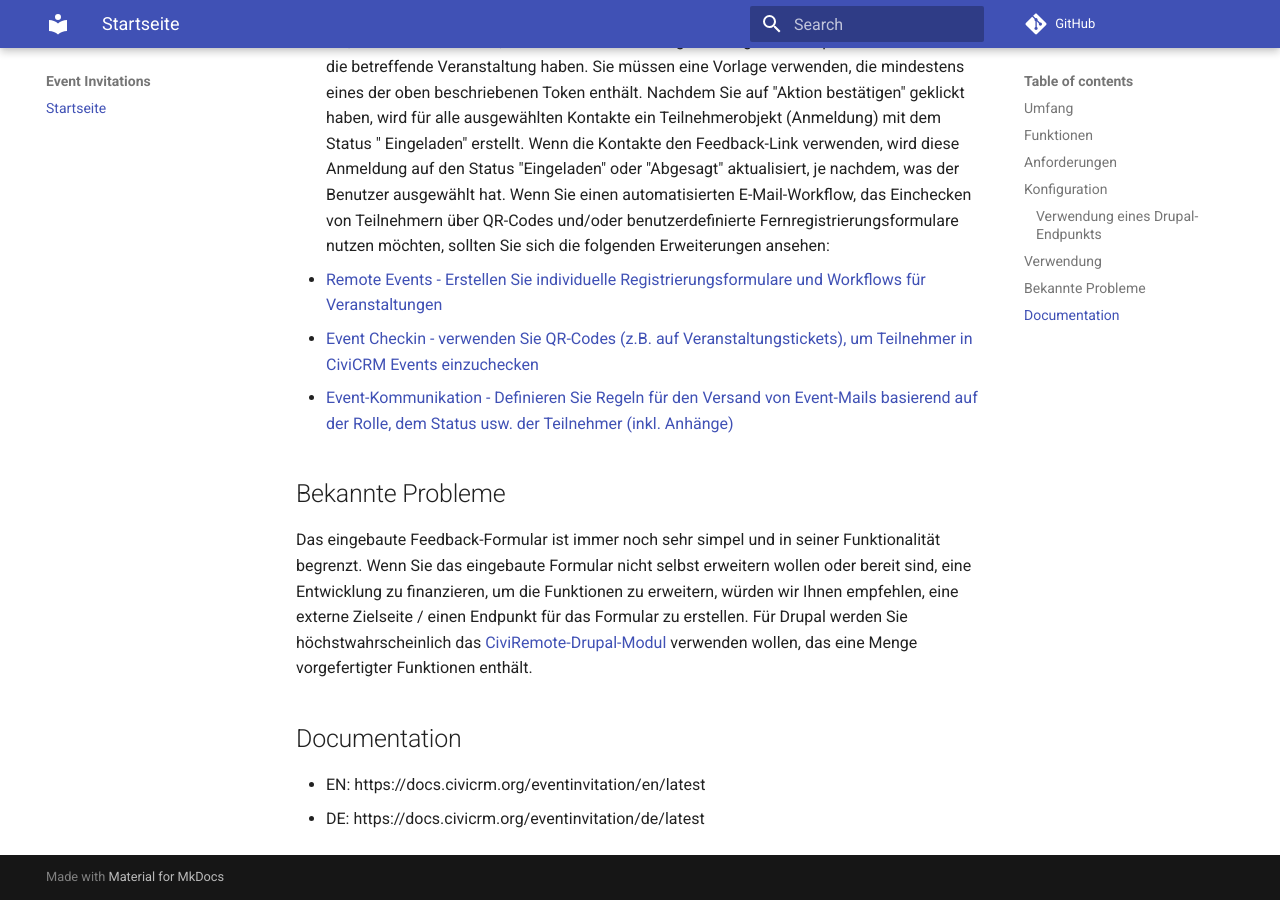
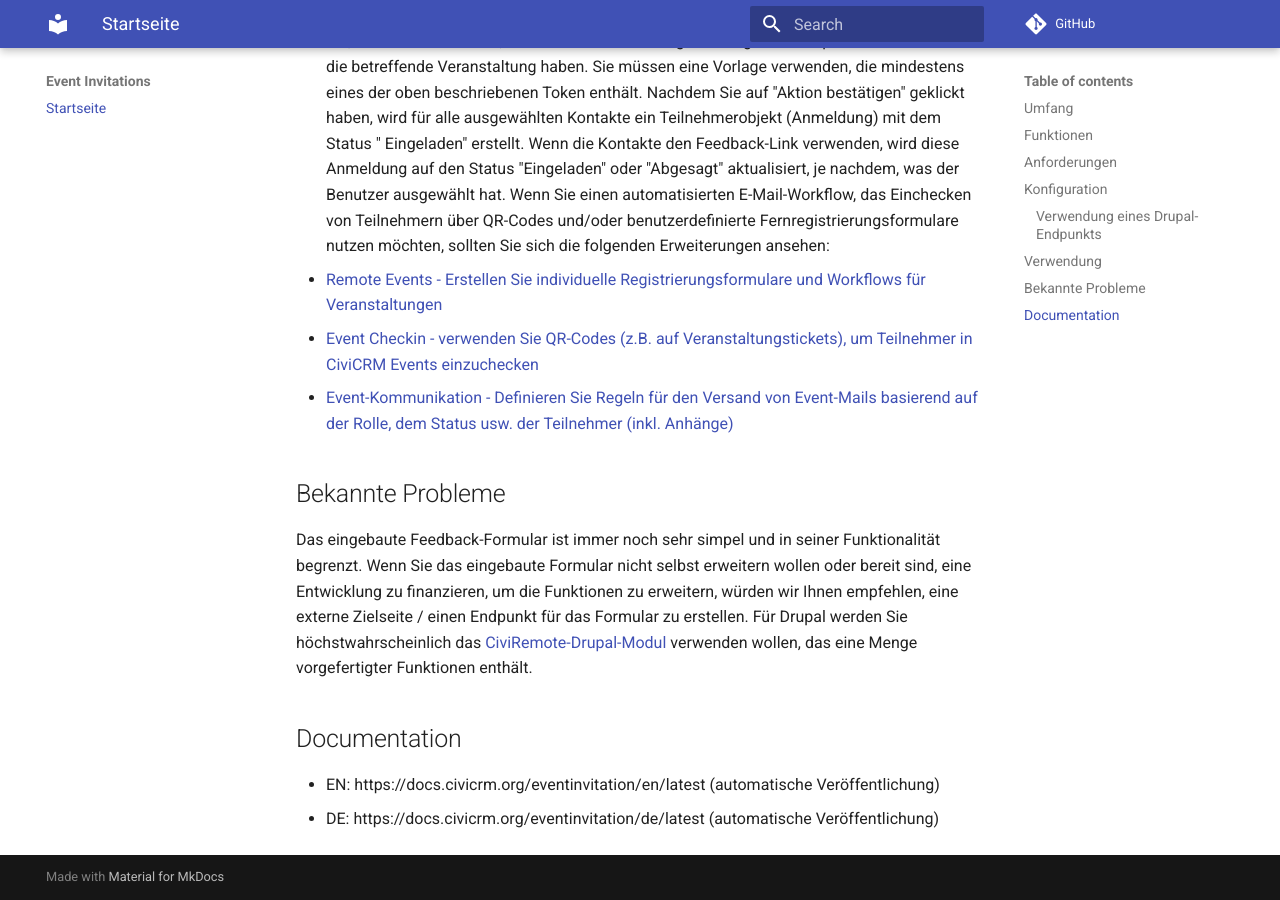
Before and after one commit to systopia/de.systopia.eventinvitation_de, an MkDocs documentation site: the page built from docs/index.md, in a window 1280 px wide and 900 px high, scrolled down 2119 px. Built offline with MkDocs 1.6.1 and Material for MkDocs 9.7.7, drawn with Linux system fonts in a browser that asks for light colours; comment, search, counter and statistics services are not loaded.

Commit message:
[docs] automatic publishing info

```diff
--- a/docs/index.md
+++ b/docs/index.md
@@ -112,5 +112,5 @@ das [CiviRemote-Drupal-Modul](https://github.com/systopia/civiremote) verwenden
 wollen, das eine Menge vorgefertigter Funktionen enthält.
 
 ## Documentation
-- EN: https://docs.civicrm.org/eventinvitation/en/latest
-- DE: https://docs.civicrm.org/eventinvitation/de/latest
+- EN: https://docs.civicrm.org/eventinvitation/en/latest (automatische Veröffentlichung)
+- DE: https://docs.civicrm.org/eventinvitation/de/latest (automatische Veröffentlichung)
```
